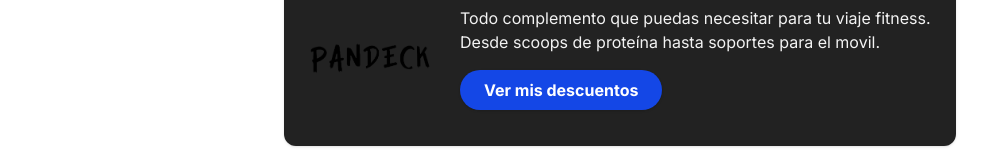
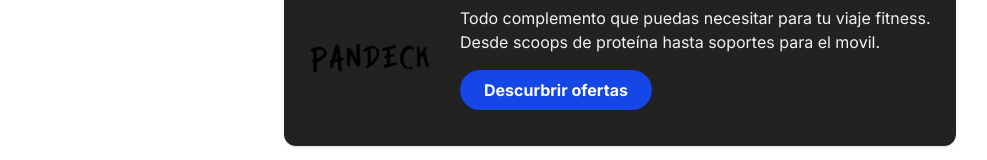
Before and after one commit to DaniGuerrero28/gueros.fit, a Next.js app: page /partners in a window 1280 px wide. Shown: the part 522-682 px from the top of the page, without its empty margins (20-1007 px from the left). Built offline with nearby package versions, Linux system fonts and the light colour scheme.

Commit message:
Change text partnership

```diff
--- a/src/app/components/PartnerDealsSection.js
+++ b/src/app/components/PartnerDealsSection.js
@@ -3,6 +3,7 @@ const PARTNERS = [
     name: "HSN",
     logo: "/images/logoHSN.svg",
     image: "/images/logoHSN.svg",
+    text: "Ver mis descuentos",
     description: "Nutrición deportiva y suplementación de calidad. Descubre los mejores productos para tu entrenamiento y salud.",
     url: "https://www.hsnstore.com/nutricion-deportiva?utm_source=hsnaffiliate&utm_medium=DGUERRERO&utm_campaign=category_3"
   },
@@ -10,6 +11,7 @@ const PARTNERS = [
     name: "Pandeck",
     logo: "/images/logoPANDECK.png",
     image: "/images/logoPANDECK.png",
+    text: "Descurbrir ofertas",
     description: "Todo complemento que puedas necesitar para tu viaje fitness. Desde scoops de proteína hasta soportes para el movil.",
     url: "https://pandeck.com/"
   }
@@ -51,7 +53,7 @@ export default function PartnerDealsSection() {
                 rel="noopener noreferrer"
                 className="px-6 py-2 rounded-full bg-accent text-white font-semibold shadow hover:bg-accent/80 hover:scale-110 hover:shadow-xl transition-all"
               >
-                Ver mis descuentos
+                {partner.text}
               </a>
             </div>
           </div>
```
